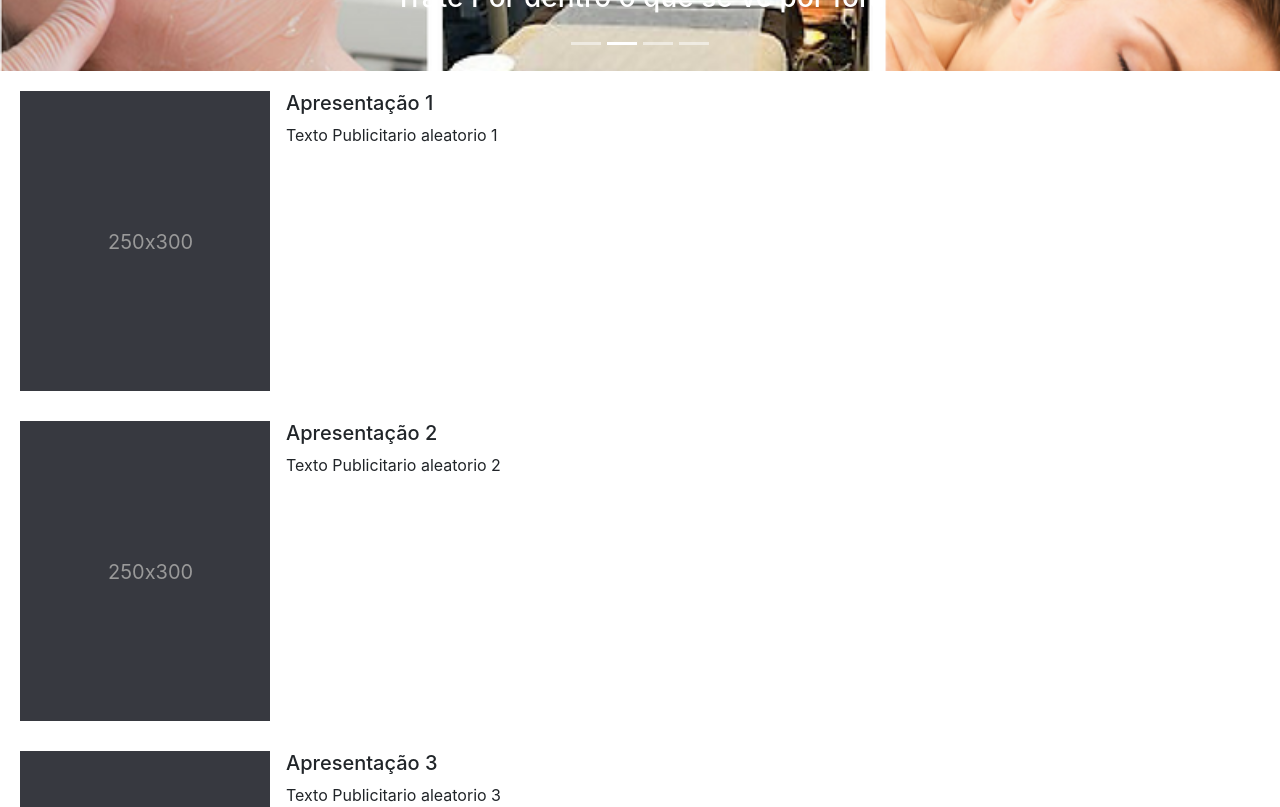
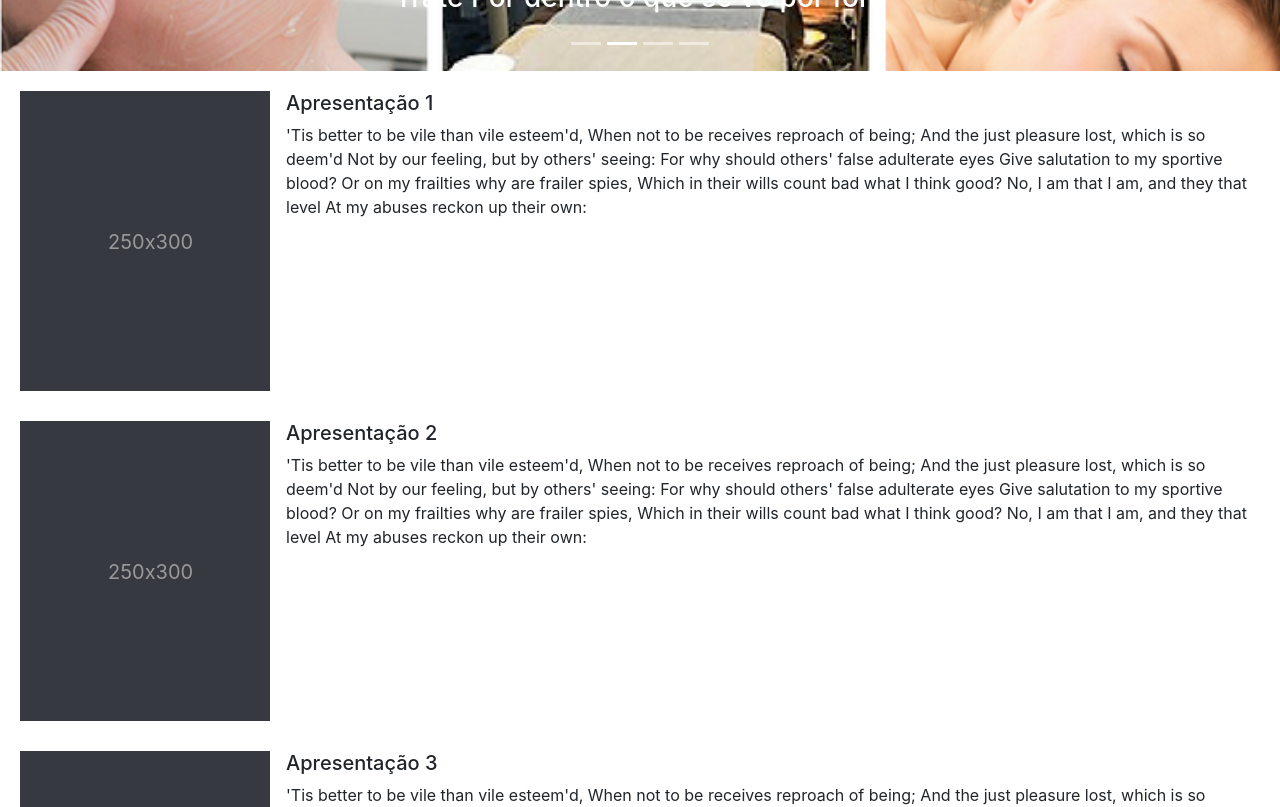
Before and after one commit to ZazaSaki/LojaSite, a Next.js app: page /test in a window 1280 px wide. Shown: the part 320-1127 px from the top of the page. Built offline with nearby package versions, Linux system fonts and the light colour scheme.

Commit message:
cardGroup component Working

```diff
--- a/components/CardGroup.js
+++ b/components/CardGroup.js
@@ -8,10 +8,10 @@ const ccc = [
     {title : "Apresentação 3",src : "/250x300.svg",  text : "Texto Publicitario aleatorio 3"}
 ]
 
-export default function CardGroup(){
+export default function CardGroup({List}){
     return (
         <div>
-            {ccc.map(card => (
+            {List.map(card => (
                 <Card title = {card.title} text = {card.text} src = {card.src} key = {card.title}/>
 
             ))}
--- a/pages/test.js
+++ b/pages/test.js
@@ -4,10 +4,12 @@ import Card from "../components/Card_1";
 import FirtsPageCarousel from "../components/FirstPageCarousel";
 import TopBar from "../components/TopBar";
 
+const trashtext = "'Tis better to be vile than vile esteem'd, When not to be receives reproach of being; And the just pleasure lost, which is so deem'd Not by our feeling, but by others' seeing: For why should others' false adulterate eyes Give salutation to my sportive blood? Or on my frailties why are frailer spies, Which in their wills count bad what I think good? No, I am that I am, and they that level At my abuses reckon up their own:";
+
 const CardList = [
-    {title : "Apresentação 1",src : "/250x300.svg",  text : "Texto Publicitario aleatorio 1"},
-    {title : "Apresentação 2",src : "/250x300.svg",  text : "Texto Publicitario aleatorio 2"},
-    {title : "Apresentação 3",src : "/250x300.svg",  text : "Texto Publicitario aleatorio 3"}
+    {title : "Apresentação 1",src : "/250x300.svg",  text : trashtext},
+    {title : "Apresentação 2",src : "/250x300.svg",  text : trashtext},
+    {title : "Apresentação 3",src : "/250x300.svg",  text : trashtext}
 ]
 
 const card = CardList[0];
```
